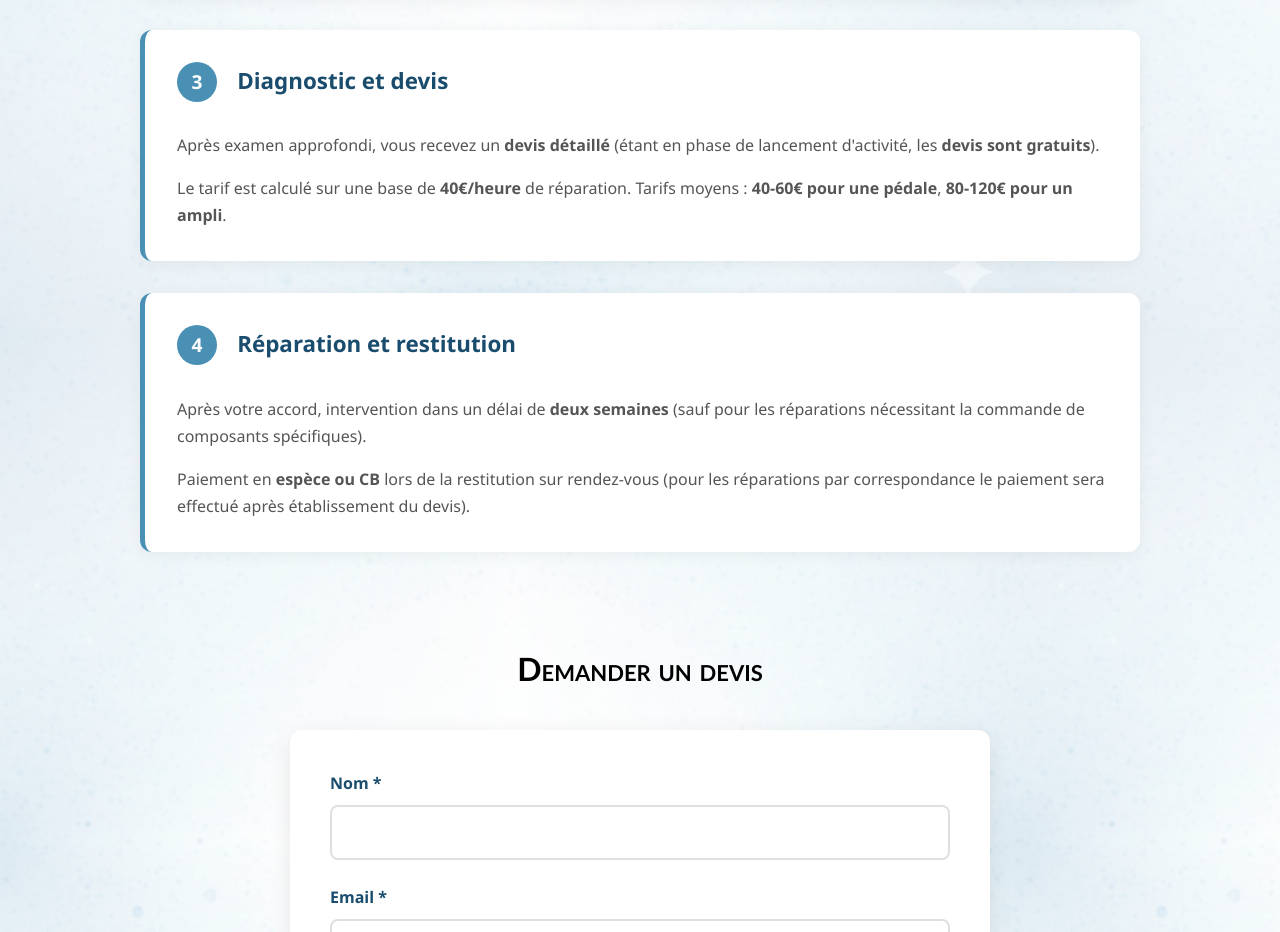
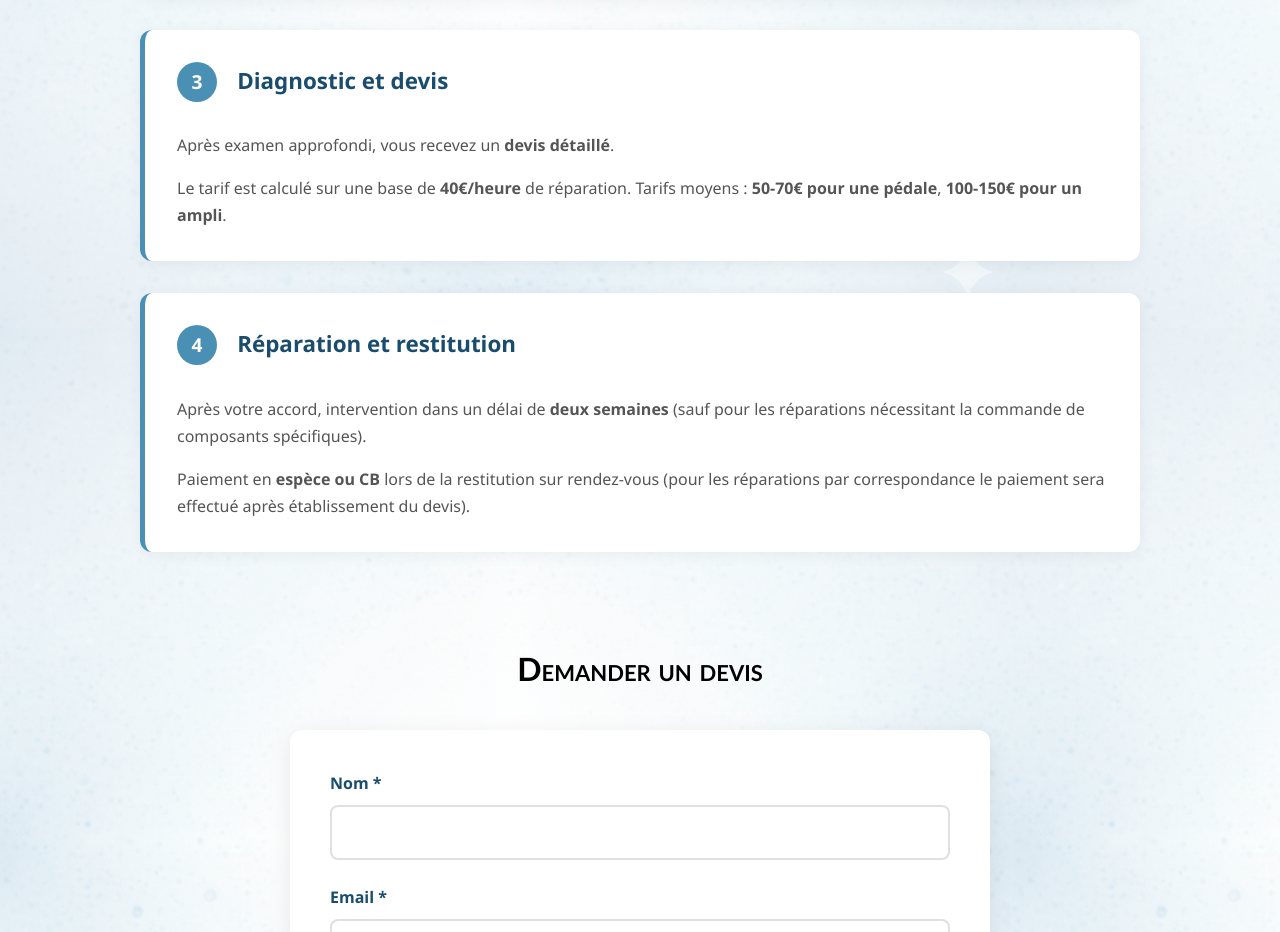
Before and after one commit to nidsoh/shindotech_web, an Astro site: page / in a window 1280 px wide. Shown: the part 1720-2652 px from the top of the page. Built offline with nearby package versions, Linux system fonts and the light colour scheme; Astro itself is replaced by a stand-in of ours.

Commit message:
Initial commit

```diff
--- a/src/pages/index.astro
+++ b/src/pages/index.astro
@@ -63,8 +63,8 @@ import BaseLayout from '../layouts/BaseLayout.astro';
       <div class="process-step">
         <span class="step-number">3</span>
         <h3>Diagnostic et devis</h3>
-        <p>Après examen approfondi, vous recevez un <strong>devis détaillé</strong> (étant en phase de lancement d'activité, les <strong>devis sont gratuits</strong>).</p>
-        <p>Le tarif est calculé sur une base de <strong>40€/heure</strong> de réparation. Tarifs moyens : <strong>40-60€ pour une pédale</strong>, <strong>80-120€ pour un ampli</strong>. </p>
+        <p>Après examen approfondi, vous recevez un <strong>devis détaillé</strong>.</p>
+        <p>Le tarif est calculé sur une base de <strong>40€/heure</strong> de réparation. Tarifs moyens : <strong>50-70€ pour une pédale</strong>, <strong>100-150€ pour un ampli</strong>. </p>
       </div>
 
       <div class="process-step">
```
